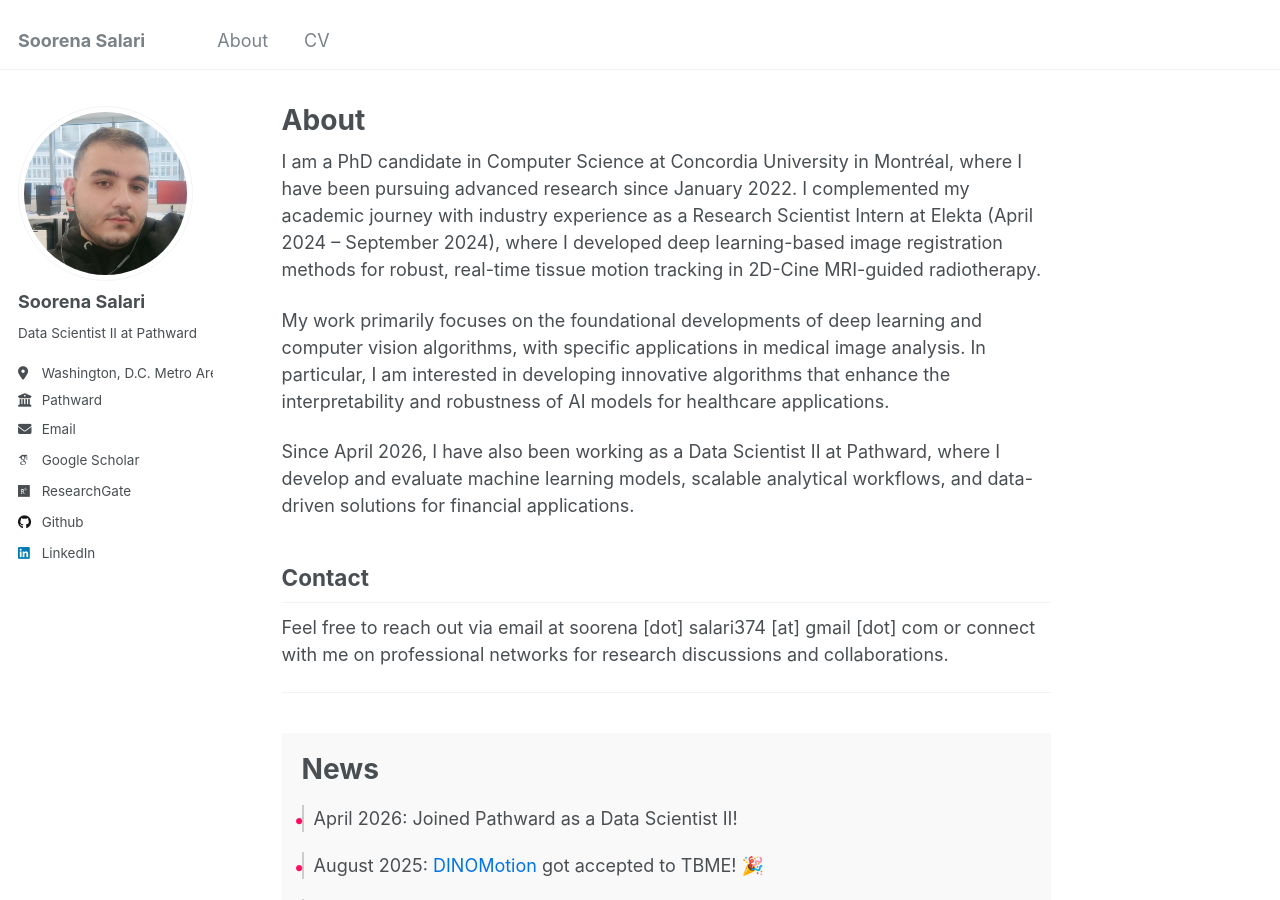
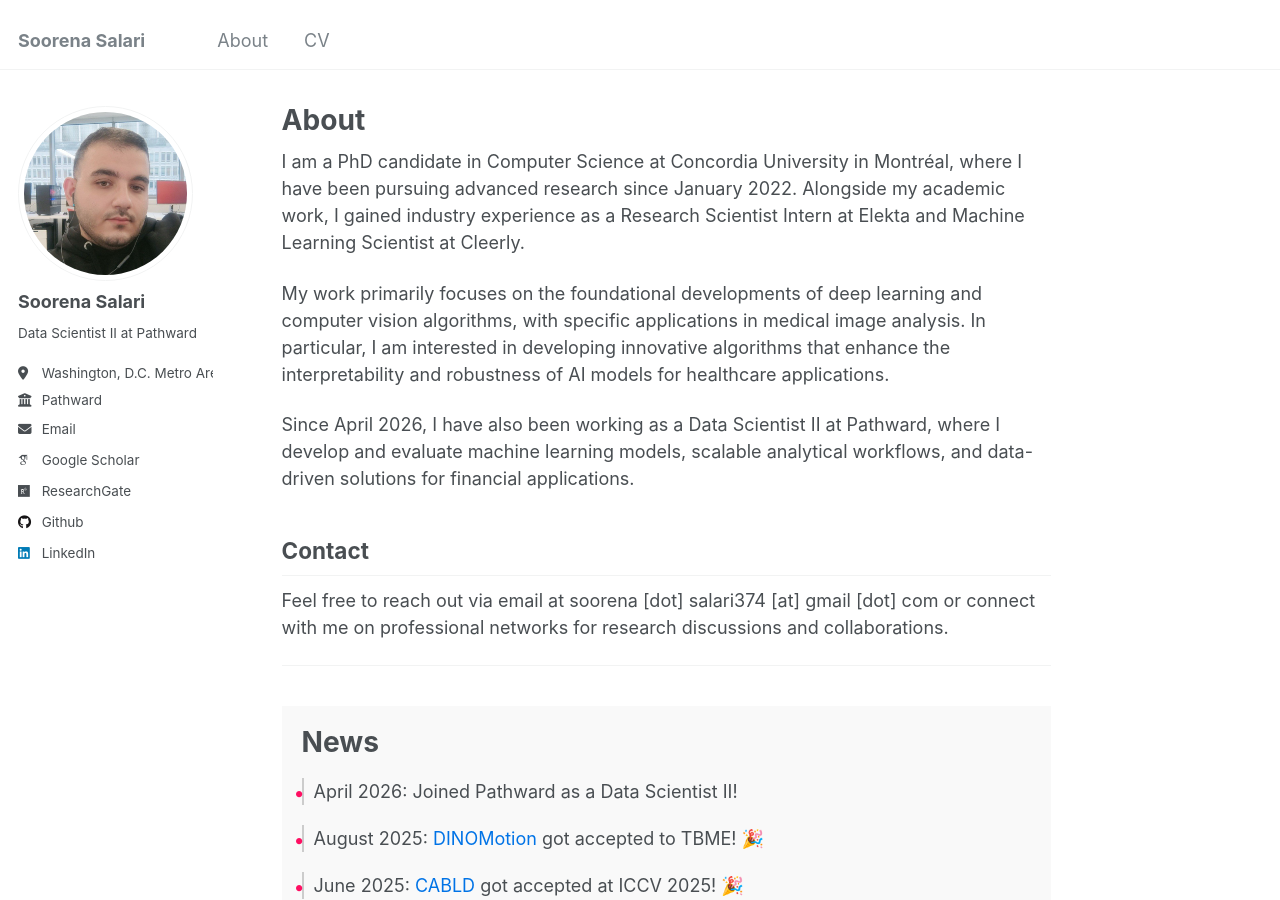
Before and after one commit to soorenasalari/soorenasalari.github.io, a Jekyll site: the page built from _pages/about.md, in a window 1280 px wide and 900 px high. Built offline with Jekyll 4.4.1, drawn with Linux system fonts in a browser that asks for light colours; emoji names are drawn with the system emoji font; some web fonts are replaced.

Commit message:
Update about.md
Signed-off-by: Soorena Salari <73616711+soorenasalari@users.noreply.github.com>

```diff
--- a/_pages/about.md
+++ b/_pages/about.md
@@ -7,7 +7,7 @@ redirect_from:
   - /about.html
 ---
 
-I am a PhD candidate in Computer Science at Concordia University in Montréal, where I have been pursuing advanced research since January 2022. I complemented my academic journey with industry experience as a Research Scientist Intern at Elekta (April 2024 – September 2024), where I developed deep learning-based image registration methods for robust, real-time tissue motion tracking in 2D-Cine MRI-guided radiotherapy.
+I am a PhD candidate in Computer Science at Concordia University in Montréal, where I have been pursuing advanced research since January 2022. Alongside my academic work, I gained industry experience as a Research Scientist Intern at Elekta and Machine Learning Scientist at Cleerly.
 
 My work primarily focuses on the foundational developments of deep learning and computer vision algorithms, with specific applications in medical image analysis. In particular, I am interested in developing innovative algorithms that enhance the interpretability and robustness of AI models for healthcare applications.
 
```
